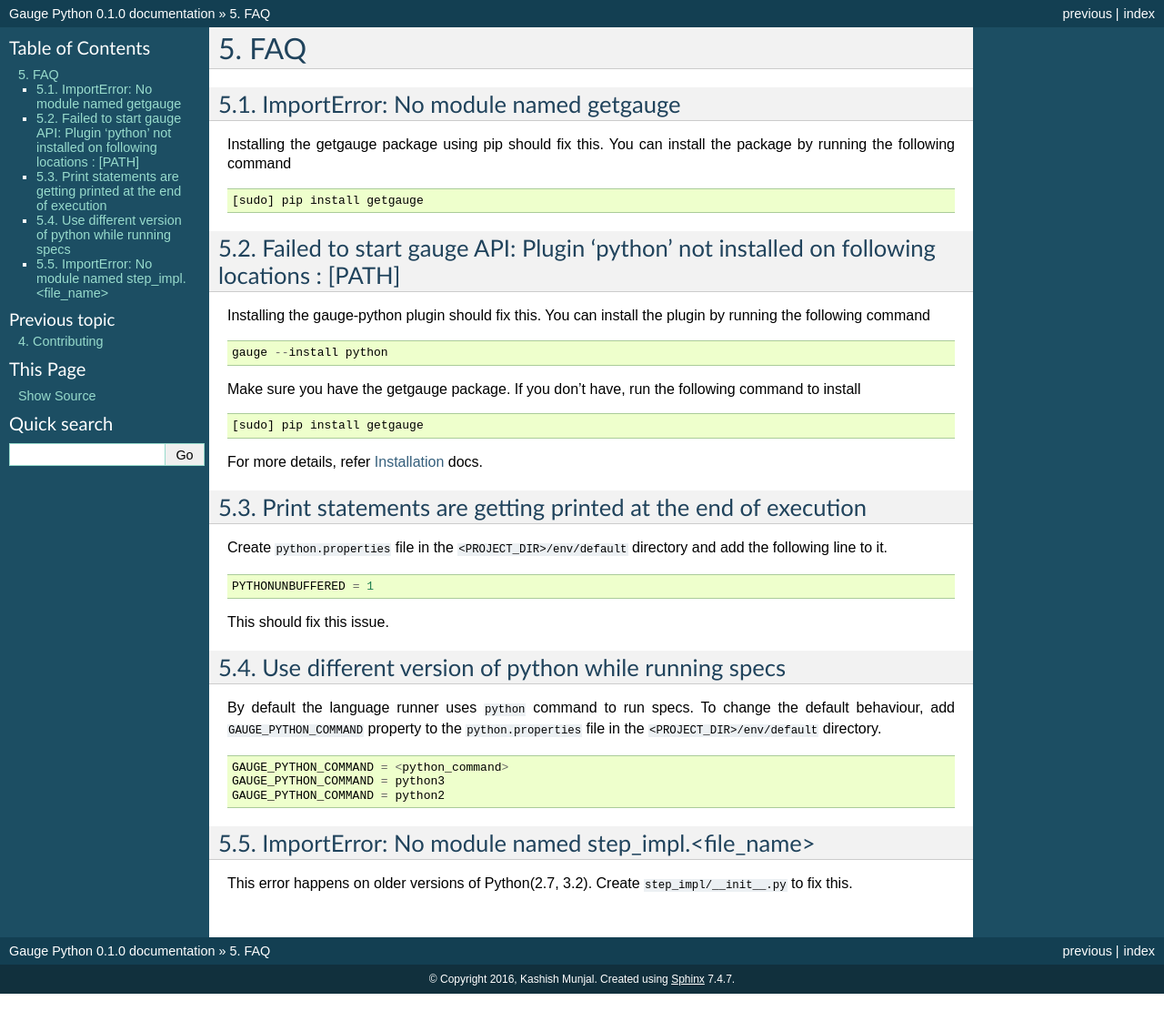
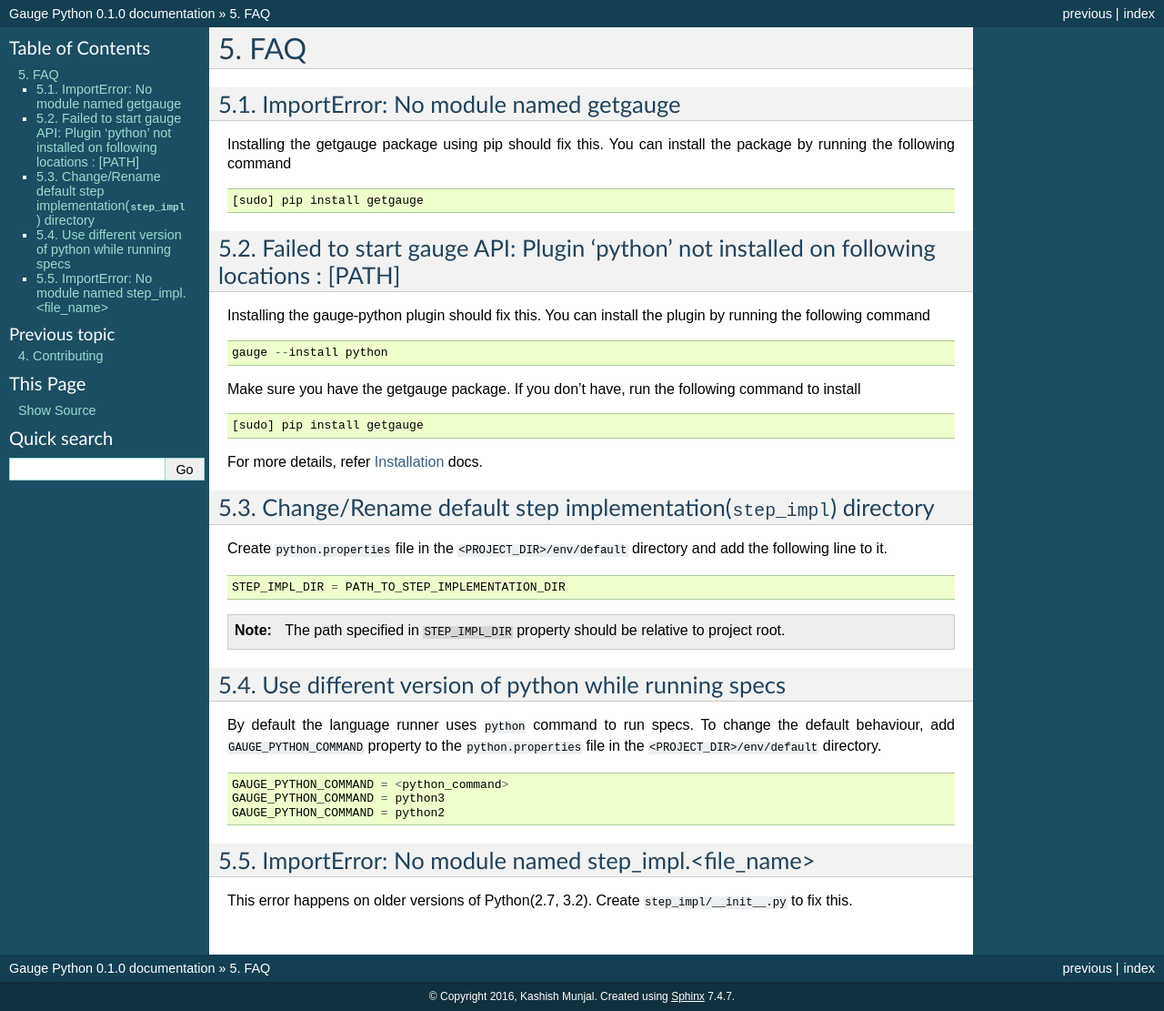
Before and after one commit to getgauge/gauge-python, a Sphinx documentation site: the page built from docs/source/faq.rst, in a window 1280 px wide. Shown: the whole page at 91% size. Built offline with Sphinx 7.4.7, drawn with Linux system fonts in a browser that asks for light colours.

Commit message:
Updating docs

```diff
--- a/docs/source/contributing.rst
+++ b/docs/source/contributing.rst
@@ -37,4 +37,4 @@ Contributions to Gauge-Python are welcome and appreciated. Implement features, f
 
 Please read this document_ to understand the technical details.
 
-.. _document: https://github.com/kashishm/gauge-python/blob/master/README.md
+.. _document: https://github.com/kashishm/gauge-python/wiki/Technical-Documentation
--- a/docs/source/faq.rst
+++ b/docs/source/faq.rst
@@ -33,16 +33,18 @@ For more details, refer Installation_ docs.
 .. _Installation: ./installation.html
 
 
-Print statements are getting printed at the end of execution
-~~~~~~~~~~~~~~~~~~~~~~~~~~~~~~~~~~~~~~~~~~~~~~~~~~~~~~~~~~~~
+Change/Rename default step implementation(``step_impl``) directory
+~~~~~~~~~~~~~~~~~~~~~~~~~~~~~~~~~~~~~~~~~~~~~~~~~~~~~~~~~~~~~~~~~~
 
 Create ``python.properties`` file in the ``<PROJECT_DIR>/env/default`` directory and add the following line to it.
 
 ::
 
-    PYTHONUNBUFFERED = 1
+    STEP_IMPL_DIR = PATH_TO_STEP_IMPLEMENTATION_DIR
 
-This should fix this issue.
+.. note::
+   The path specified in ``STEP_IMPL_DIR`` property should be relative to project root.
+
 
 Use different version of python while running specs
 ~~~~~~~~~~~~~~~~~~~~~~~~~~~~~~~~~~~~~~~~~~~~~~~~~~~
--- a/docs/source/getting-started.rst
+++ b/docs/source/getting-started.rst
@@ -48,7 +48,7 @@ To execute a gauge-python project, run the following command in the project:
 Examples
 ~~~~~~~~
 
-- gauge-example-python_: This project serves as an example for writing Automation using Gauge. It uses selenium and various Gauge/Gauge-Python features. For more details, Check out the repository_.
+- gauge-example-python_: This project serves as an example for writing automation using Gauge. It uses selenium and various Gauge/Gauge-Python features. For more details, Check out the repository_.
 
 .. _gauge-example-python: https://github.com/kashishm/gauge-example-python
 .. _repository: https://github.com/kashishm/gauge-example-python
```
Also changed, not shown: README.rst (+9 -57 lines), 1 other file.
